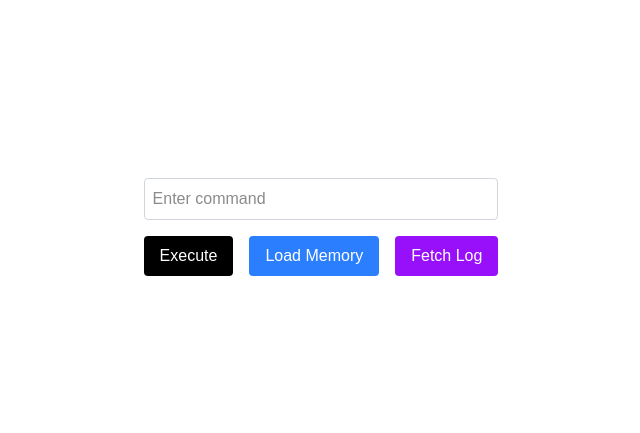
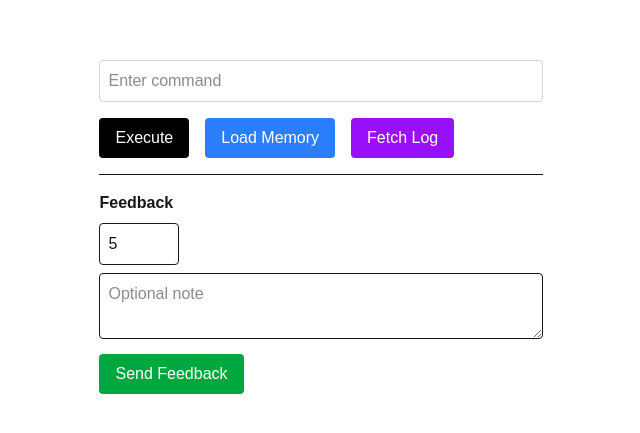
Before and after one commit to MastyBoy/vaultmind-ui, a Next.js app: page / in a window 1280 px wide. Shown: the part 173-606 px from the top of the page, without its empty margins (319-959 px from the left). Built offline with nearby package versions, Linux system fonts and the light colour scheme.

Commit message:
Add feedback submission to UI

```diff
--- a/src/components/CommandInput.tsx
+++ b/src/components/CommandInput.tsx
@@ -20,6 +20,8 @@ export default function CommandInput() {
   const [output, setOutput] = useState<string | null>(null);
   const [memory, setMemory] = useState<MemoryEntry[]>([]);
   const [logs, setLogs] = useState<LogEntry[]>([]);
+  const [rating, setRating] = useState<number>(5);
+  const [note, setNote] = useState<string>("");
 
   const handleExecute = async () => {
     const response = await fetch("https://vaultmind-backend.onrender.com/execute", {
@@ -41,6 +43,22 @@ export default function CommandInput() {
     const res = await fetch("https://vaultmind-backend.onrender.com/log");
     const data = await res.json();
     setLogs(data);
+  };
+
+  const sendFeedback = async () => {
+    const payload = {
+      command,
+      result: output || "",
+      rating,
+      note,
+    };
+    await fetch("https://vaultmind-backend.onrender.com/feedback", {
+      method: "POST",
+      headers: { "Content-Type": "application/json" },
+      body: JSON.stringify(payload),
+    });
+    setNote("");
+    alert("Feedback sent.");
   };
 
   return (
@@ -83,6 +101,30 @@ export default function CommandInput() {
           <pre className="text-sm whitespace-pre-wrap">{JSON.stringify(logs, null, 2)}</pre>
         </div>
       )}
+
+      <div className="space-y-2 border-t pt-4">
+        <h3 className="font-bold">Feedback</h3>
+        <input
+          type="number"
+          min="1"
+          max="10"
+          value={rating}
+          onChange={(e) => setRating(parseInt(e.target.value))}
+          className="w-20 p-2 border rounded"
+        />
+        <textarea
+          placeholder="Optional note"
+          value={note}
+          onChange={(e) => setNote(e.target.value)}
+          className="w-full p-2 border rounded"
+        />
+        <button
+          className="bg-green-600 text-white px-4 py-2 rounded"
+          onClick={sendFeedback}
+        >
+          Send Feedback
+        </button>
+      </div>
     </div>
   );
 }
```
